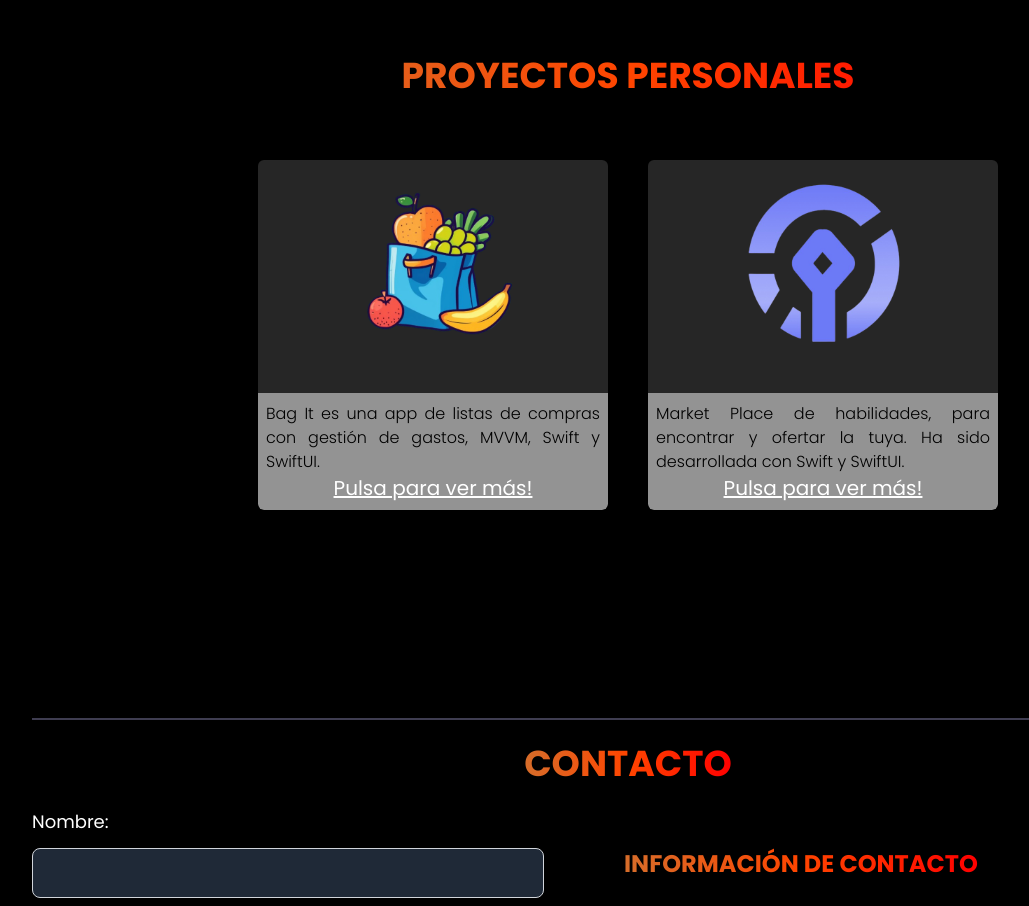
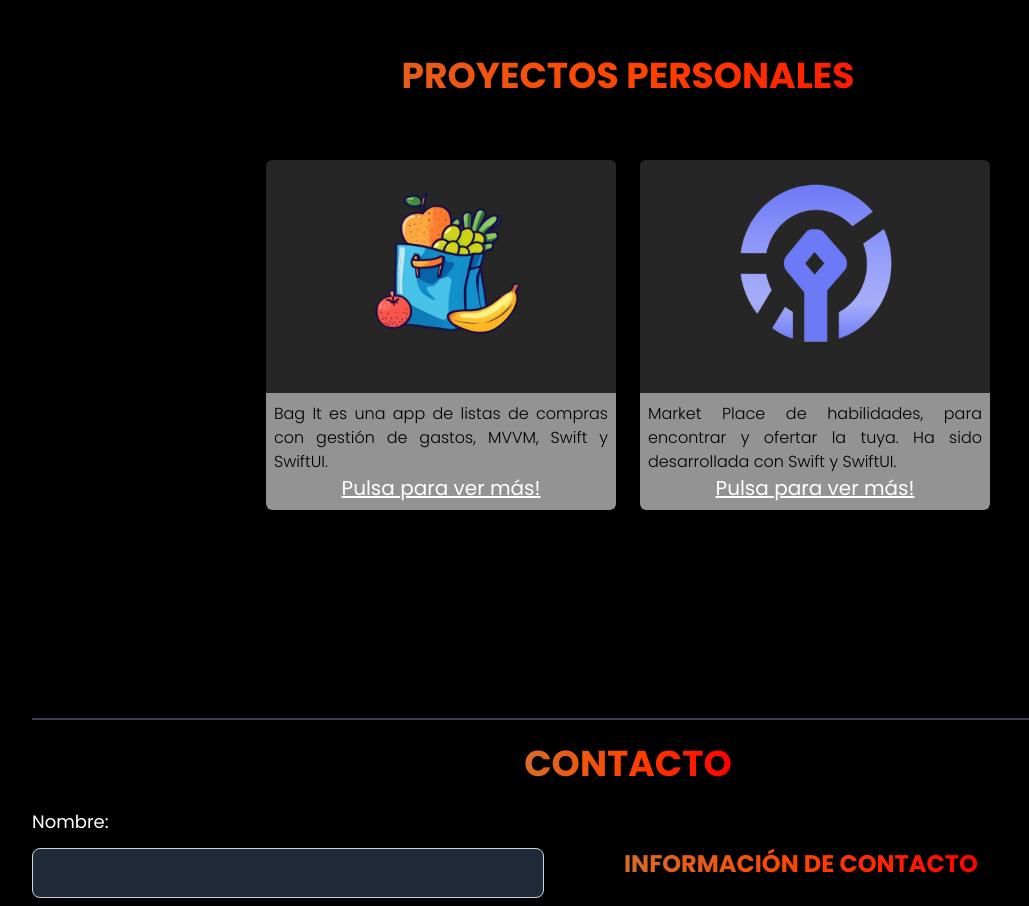
Before and after one commit to pablofu9/lading-page, a React (Vite) app: page / in a window 1280 px wide. Shown: the part 2880-3786 px from the top of the page, without its empty margins (12-1041 px from the left). Built offline with nearby package versions, Linux system fonts and the light colour scheme.

Commit message:
Fiex space between proyects

```diff
--- a/src/components/PersonalProjects.jsx
+++ b/src/components/PersonalProjects.jsx
@@ -39,11 +39,11 @@
       viewport={{ once: false }} // Se activa solo una vez cuando entra en vista
     >
       <div className="">
-        <div className="my-auto mx-6">
+        <div className="mx-6">
           <h2 className="text-4xl md:text-4xl font-bold mb-6 uppercase bg-gradient-orange-red bg-clip-text text-transparent text-center">
             Proyectos personales
           </h2>
-          <div className="flex flex-col sm:flex-row space-x-10">
+          <div className="flex flex-col sm:flex-row gap-x-6">
             <Project
               title={bagItData.title}
               images={bagItData.images}
```
